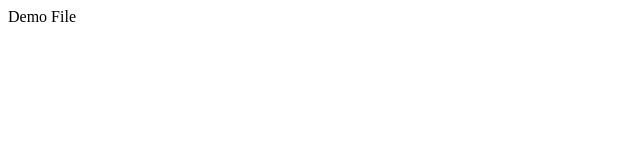
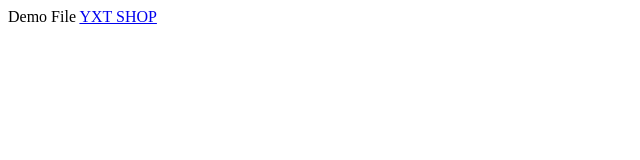
Before and after one commit to Yuthxultra/demo0, a plain HTML site: page index.html in a window 1280 px wide. Shown: the whole page, without its empty margins (0-640 px from the left). Drawn offline with Linux system fonts and the light colour scheme.

Commit message:
Link to YXT SHOP

```diff
--- a/index.html
+++ b/index.html
@@ -8,5 +8,6 @@
 </head>
 <body>
     Demo File
+    <a href="https://vk.com/yxtshop">YXT SHOP</a>
 </body>
 </html>
```
